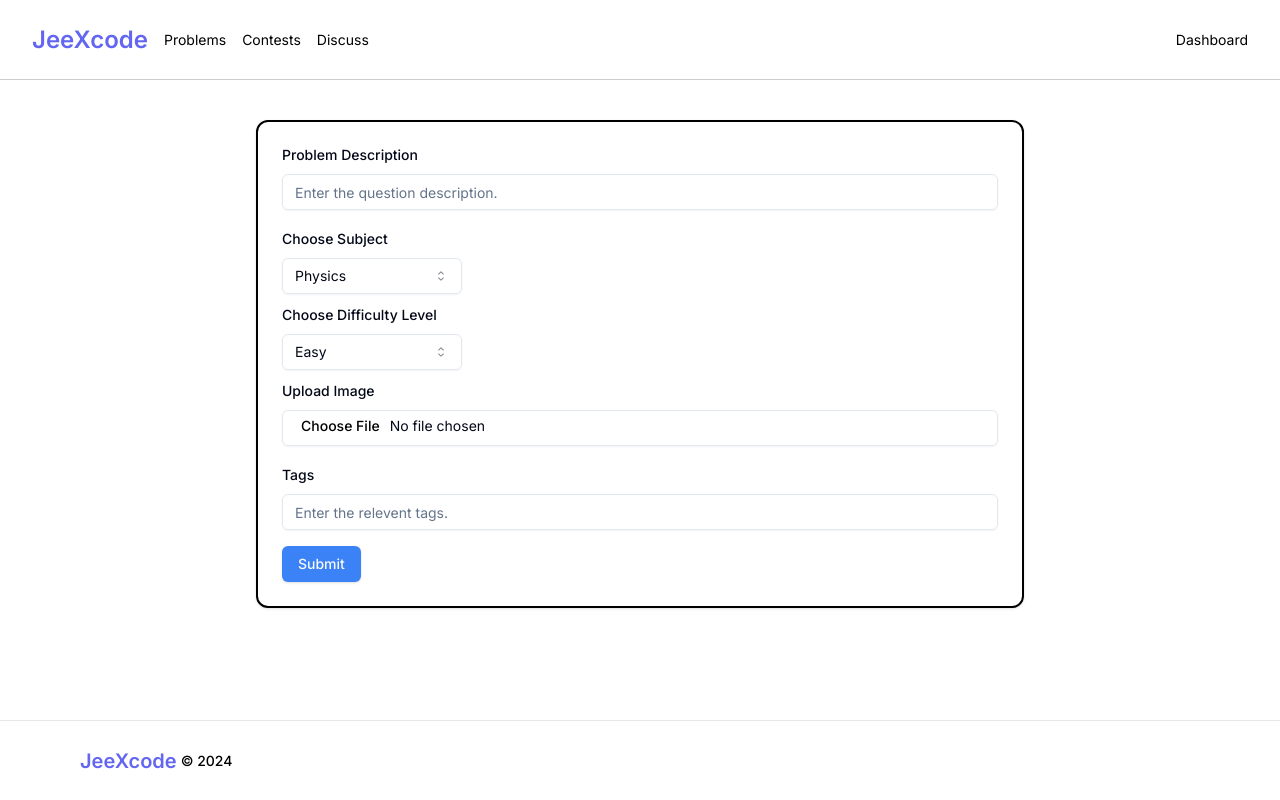
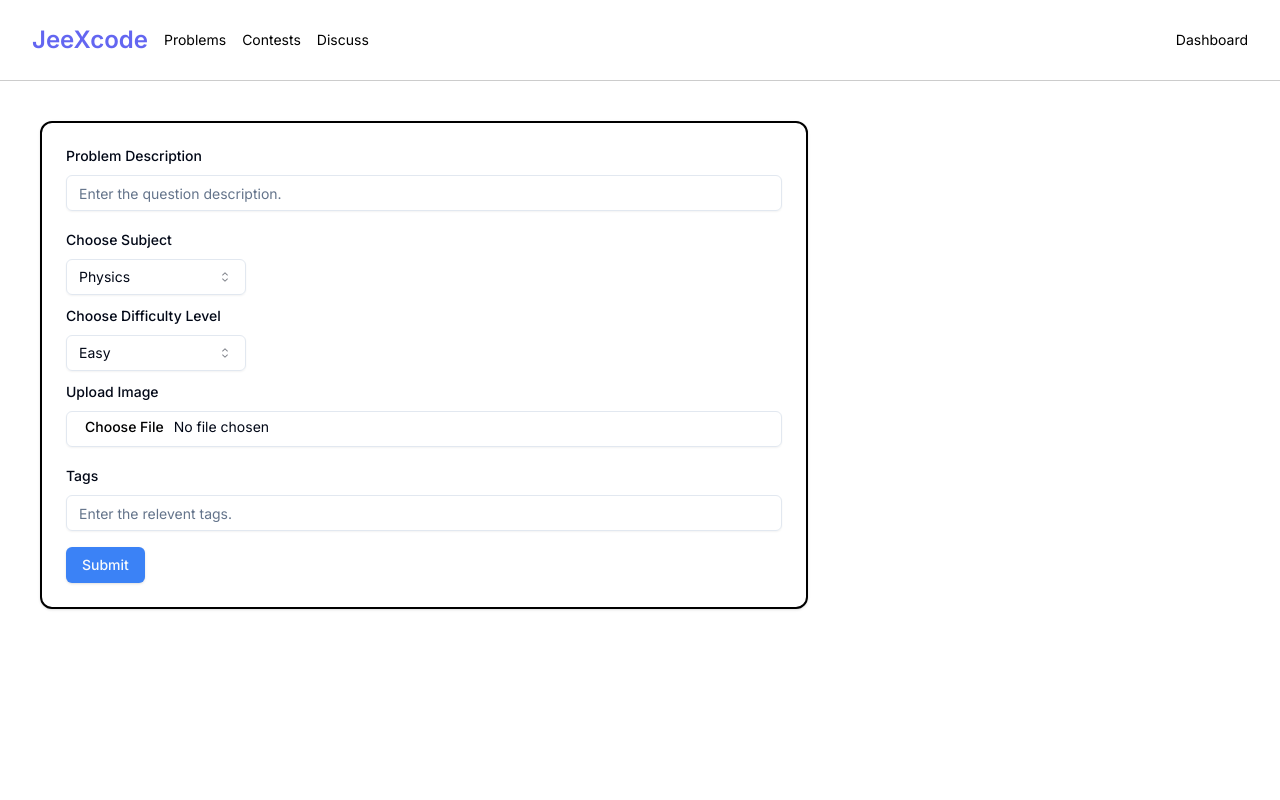
Before and after one commit to kmr-rohit/JEExLeetcode, a Next.js app: page /addproblems in a window 1280 px wide. Shown: the top 800 px of the page. Built offline with nearby package versions, Linux system fonts and the light colour scheme; no server answers.

Commit message:
ui change for Mobile View

```diff
--- a/app/addproblems/page.tsx
+++ b/app/addproblems/page.tsx
@@ -113,7 +113,7 @@ export default function Component() {
   };
 
   return (
-    <Card className="w-[90%] md:w-[60%] mx-10 md:mx-auto mt-10 border-2 border-black">
+    <Card className="w-full md:w-[60%] mx-10  mt-10 border-2 border-black">
       <CardContent className="space-y-4">
         <div className="space-y-2 mt-5">
           <Label htmlFor="description">Problem Description</Label>
--- a/app/layout.tsx
+++ b/app/layout.tsx
@@ -48,7 +48,7 @@ export default function RootLayout({
         }}
       >
         <body className={`${inter.className} min-h-screen flex flex-col`}>
-          <header className="flex items-center h-20 gap-4 px-4 border-b border-black border-solid sm:px-8 border-opacity-20">
+          <header className="flex md:flex-row items-center  gap-2 gap-4 px-4 border-b border-black border-solid sm:px-8 border-opacity-20">
             <Link href="/" className="flex items-center h-20 gap-2 sm:gap-4">
               <div className="text-2xl font-semibold text-indigo-500">JeeXcode</div>
             </Link>
@@ -61,7 +61,7 @@ export default function RootLayout({
             <Link href="/discuss" className="flex items-center h-20 gap-2 sm:gap-4">
               <div className="text-sm  text-black">Discuss</div>
             </Link>
-            <div className="grow" />
+            <div className="grow " />
             <Link href="/dashboard" className="flex items-center h-20 gap-2 sm:gap-4">
               <div className="text-sm text-black">Dashboard</div>
             </Link>
@@ -84,7 +84,7 @@ export default function RootLayout({
               <UserButton afterSignOutUrl="/" />
             </SignedIn>
           </header>
-          <main className="grow">{children}</main>
+          <main className="w-screen h-screen">{children}</main>
           <footer className="flex items-center h-20 gap-1 px-8 font-medium border-t md:px-20">
             <Link href="/" className="flex items-center h-20 gap-2 sm:gap-4">
               <div className="text-xl font-semibold text-indigo-500">JeeXcode</div>
```
